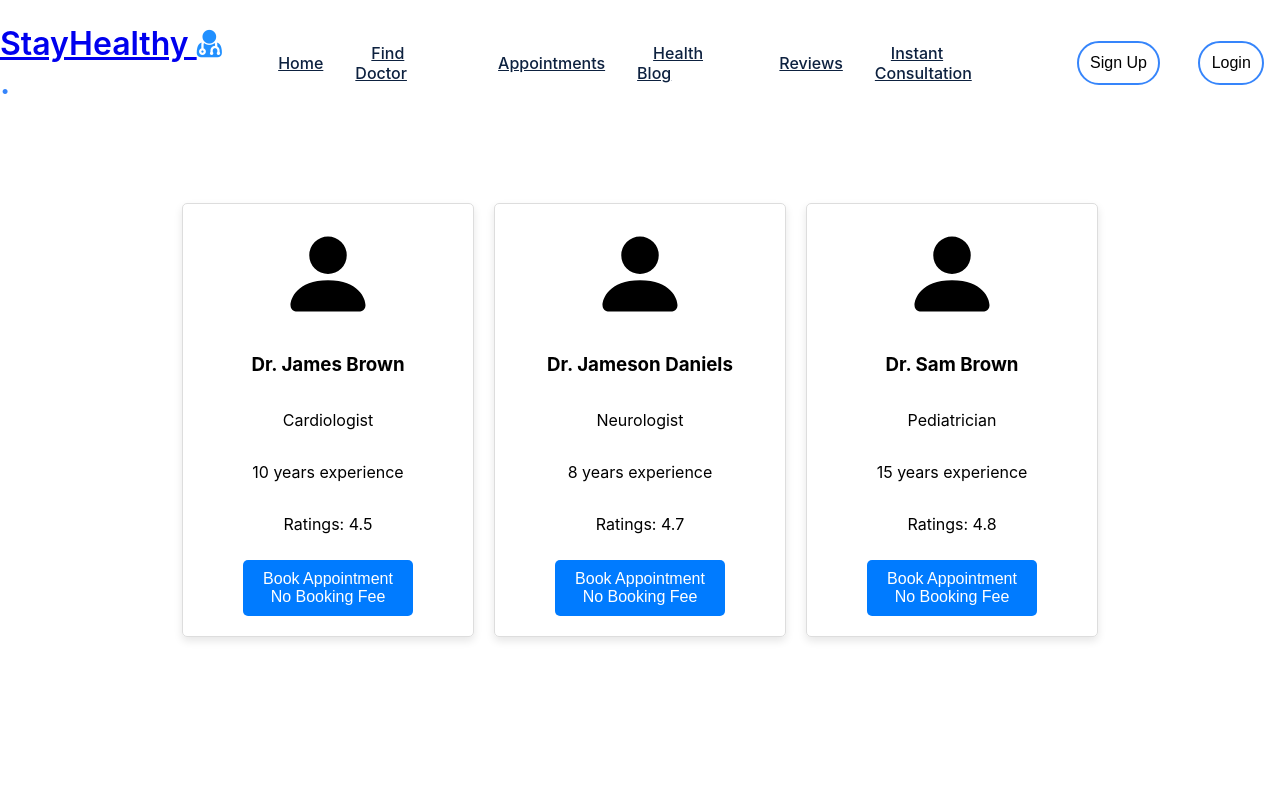
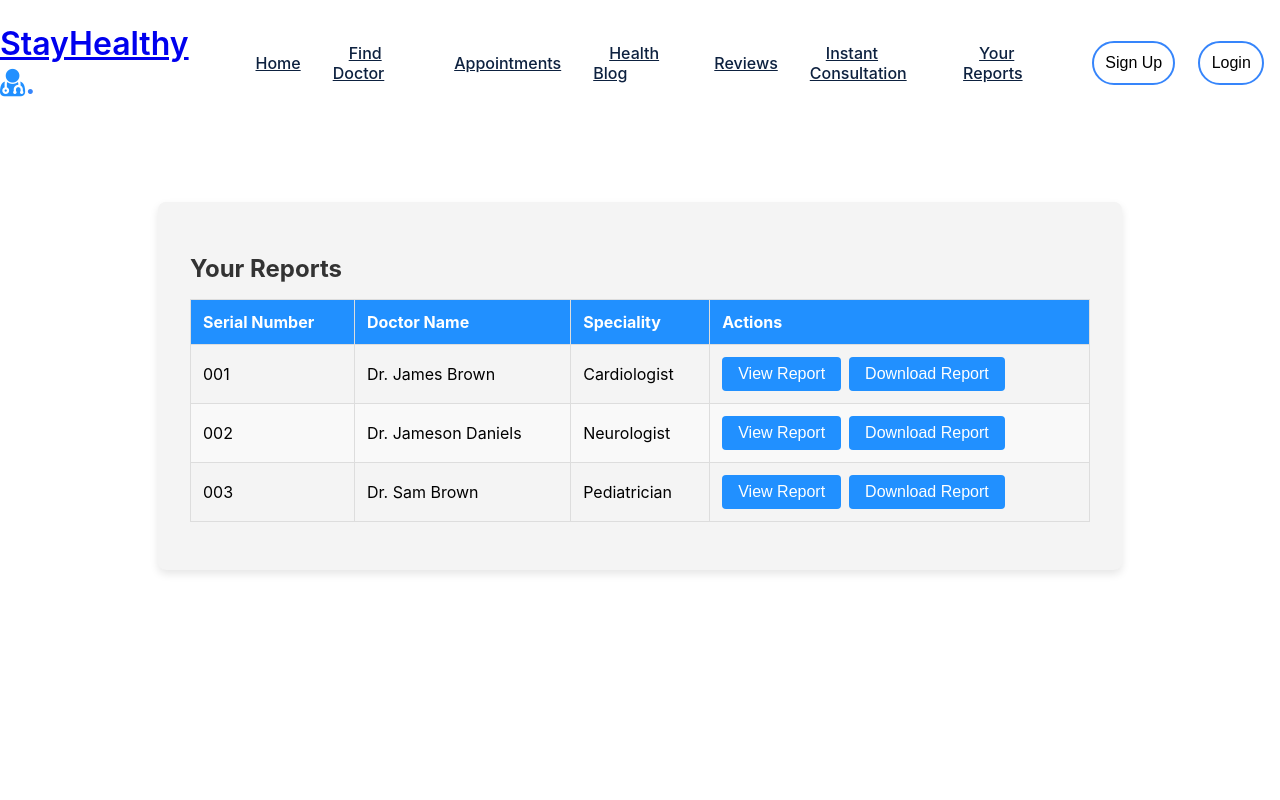
Before and after one commit to IvanIgn2023/med_app, a React (Create React App) app: page /reports in a window 1280 px wide. Shown: the top 800 px of the page. Built offline with nearby package versions, Linux system fonts and the light colour scheme.

Commit message:
added report form

```diff
--- a/src/App.js
+++ b/src/App.js
@@ -8,7 +8,8 @@ import InstantConsultation from './Components/InstantConsultationBooking/Instant
 import DoctorCard from './Components/DoctorCard/DoctorCard';
 import Notification from './Components/Notification/Notification';
 import ReviewForm from './Components/ReviewForm/ReviewForm';
-import ProfileForm from './Components/ProfileForm/ProfileForm'; // Correct import path for ProfileForm
+import ProfileForm from './Components/ProfileForm/ProfileForm';
+import ReportsLayout from './Components/ReportsLayout/ReportsLayout'; // Import ReportsLayout
 
 import { BrowserRouter as Router, Route, Routes } from "react-router-dom";
 
@@ -20,13 +21,18 @@ function App() {
 
   useEffect(() => {
     const storedEmail = sessionStorage.getItem("email");
-    const storedUsername = sessionStorage.getItem("username");
+    const storedUsername = sessionStorage.getItem("name"); // Ensure consistency with sessionStorage key
 
     if (storedEmail && storedUsername) {
       setIsLoggedIn(true);
       setUsername(storedUsername);
     }
   }, []);
+
+  // Callback function to update username
+  const handleProfileUpdate = (updatedUsername) => {
+    setUsername(updatedUsername);
+  };
 
   const handleBooking = () => {
     setNotificationMessage('Your appointment has been booked successfully!');
@@ -46,7 +52,7 @@ function App() {
 
   return (
     <Router>
-      <div>
+      <div className="app-container">
         <Navbar isLoggedIn={isLoggedIn} username={username} setIsLoggedIn={setIsLoggedIn} setUsername={setUsername} />
 
         <Notification
@@ -61,7 +67,8 @@ function App() {
           <Route path="/find-doctor" element={<FindDoctorSearch />} />
           <Route path="/instant-consultation" element={<InstantConsultation onBooking={handleBooking} onCancel={handleCancelBooking} />} />
           <Route path="/reviews" element={<ReviewForm doctorName="James Brown" />} />
-          <Route path="/profile" element={<ProfileForm />} /> {/* Added route for ProfileForm */}
+          <Route path="/profile" element={<ProfileForm onProfileUpdate={handleProfileUpdate} />} />
+          <Route path="/reports" element={<ReportsLayout />} /> {/* Add route for ReportsLayout */}
         </Routes>
 
         <div className="doctor-cards-container">
--- a/src/Components/Navbar/Navbar.js
+++ b/src/Components/Navbar/Navbar.js
@@ -1,11 +1,7 @@
 import React, { useState } from "react";
 import { Link } from "react-router-dom";
 import "./Navbar.css";
-import ProfileCard from '../ProfileCard/ProfileCard';
-
- // Correct if ProfileCard.js is in Components
-
-
+import ProfileCard from '../ProfileCard/ProfileCard'; // Ensure this path is correct
 
 const Navbar = ({ isLoggedIn, username, setIsLoggedIn, setUsername }) => {
   const [click, setClick] = useState(false);
@@ -65,6 +61,9 @@ const Navbar = ({ isLoggedIn, username, setIsLoggedIn, setUsername }) => {
         <li className="link">
           <Link to="/instant-consultation">Instant Consultation</Link>
         </li>
+        <li className="link">
+          <Link to="/reports">Your Reports</Link> {/* Add link to ReportsLayout */}
+        </li>
         {isLoggedIn ? (
           <>
             <li className="link welcome-user" onClick={toggleProfileDropdown}>
--- a/src/Components/ProfileCard/ProfileCard.css
+++ b/src/Components/ProfileCard/ProfileCard.css
@@ -3,8 +3,8 @@
   position: absolute;
   top: 60px; /* Adjust based on the navbar height */
   right: 0;
-  background-color: #fff;
-  box-shadow: 0 4px 8px rgba(0, 0, 0, 0.1);
+  background: linear-gradient(135deg, #f0f0f0, #ffffff); /* Gradient background for a shiny effect */
+  box-shadow: 0 6px 12px rgba(0, 0, 0, 0.2); /* Enhanced shadow for depth */
   border-radius: 8px;
   padding: 1rem;
   width: 300px; /* Adjusted width to accommodate form elements */
@@ -12,6 +12,7 @@
   display: flex;
   flex-direction: column;
   align-items: center;
+  transition: all 0.3s ease; /* Smooth transition for hover effect */
 }
 
 /* Style for the profile picture */
@@ -20,12 +21,22 @@
   height: 80px;
   border-radius: 50%;
   margin-bottom: 1rem;
+  border: 3px solid #2190FF; /* Adding a border to the profile picture */
+  box-shadow: 0 4px 8px rgba(0, 0, 0, 0.2); /* Shadow for a 3D effect */
+  transition: transform 0.3s ease; /* Smooth transition for hover effect */
+}
+
+/* Hover effect for the profile picture */
+.profile-card .profile-pic:hover {
+  transform: scale(1.1); /* Slight zoom effect on hover */
 }
 
 /* Style for the title */
 .profile-card h3 {
   margin: 0;
-  font-size: 1.2rem;
+  font-size: 1.4rem; /* Slightly larger font size for emphasis */
+  color: #333; /* Darker text color for better readability */
+  text-shadow: 0 1px 3px rgba(0, 0, 0, 0.1); /* Subtle text shadow */
 }
 
 /* Style for profile details */
@@ -36,7 +47,8 @@
 
 .profile-card p {
   margin: 0.5rem 0;
-  font-size: 0.9rem;
+  font-size: 1rem; /* Adjusted font size for better readability */
+  color: #555; /* Slightly lighter color for profile details */
 }
 
 /* Style for form elements */
@@ -48,39 +60,49 @@
   display: block;
   margin: 0.5rem 0;
   font-size: 0.9rem;
+  color: #333; /* Darker color for labels */
 }
 
 .profile-card input {
   width: 100%;
-  padding: 0.5rem;
+  padding: 0.6rem; /* Increased padding for better user experience */
   margin-top: 0.25rem;
-  border: 1px solid #ccc;
+  border: 1px solid #ddd; /* Lighter border color */
   border-radius: 5px;
+  background-color: #f9f9f9; /* Light background color for inputs */
+  transition: border-color 0.3s ease; /* Smooth transition for border color change */
 }
 
+.profile-card input:focus {
+  border-color: #2190FF; /* Highlight border on focus */
+}
+
+/* Style for buttons */
 .profile-card button {
   width: 100%;
-  padding: 0.5rem;
+  padding: 0.6rem; /* Increased padding for better button size */
   border: 1px solid #2190FF;
   color: #2190FF;
-  background-color: #fff;
+  background-color: #ffffff;
   border-radius: 5px;
   cursor: pointer;
   margin-top: 0.5rem;
+  transition: all 0.3s ease; /* Smooth transition for button effects */
 }
 
 .profile-card button:hover {
   background-color: #2190FF;
   color: #fff;
+  box-shadow: 0 4px 8px rgba(0, 0, 0, 0.1); /* Subtle shadow on hover */
 }
 
 /* Additional style for cancel button */
 .profile-card .cancel-button {
-  border-color: #ccc;
-  color: #000;
+  border-color: #ddd; /* Lighter border for cancel button */
+  color: #666; /* Darker text color for cancel button */
 }
 
 .profile-card .cancel-button:hover {
-  background-color: #ccc;
-  color: #000;
+  background-color: #eee; /* Light background color for hover effect */
+  color: #333; /* Darker text color on hover */
 }
--- /dev/null
+++ b/src/Components/ReportsLayout/ReportsLayout.css
@@ -0,0 +1,62 @@
+/* General styling for the container to center the layout */
+.reports-layout-wrapper {
+  display: flex;
+  justify-content: center;
+  align-items: center;
+  min-height: calc(100vh - 60px); /* Adjust based on the height of the navbar */
+  padding: 1rem;
+}
+
+.reports-layout {
+  padding: 2rem;
+  background-color: #f4f4f4;
+  border-radius: 8px;
+  box-shadow: 0 4px 8px rgba(0, 0, 0, 0.1);
+  max-width: 900px; /* Limit the width for readability */
+  width: 100%; /* Make sure it adapts to available width */
+}
+
+.reports-layout h2 {
+  margin-bottom: 1rem;
+  font-size: 1.5rem;
+  color: #333;
+}
+
+.reports-table {
+  width: 100%;
+  border-collapse: collapse;
+  margin-bottom: 1rem;
+}
+
+.reports-table th, .reports-table td {
+  border: 1px solid #ddd;
+  padding: 0.75rem;
+  text-align: left;
+}
+
+.reports-table th {
+  background-color: #2190FF;
+  color: #fff;
+}
+
+.reports-table tr:nth-child(even) {
+  background-color: #f9f9f9;
+}
+
+.reports-table tr:hover {
+  background-color: #f1f1f1;
+}
+
+.reports-table button {
+  margin-right: 0.5rem;
+  padding: 0.5rem 1rem;
+  border: none;
+  border-radius: 4px;
+  cursor: pointer;
+  background-color: #2190FF;
+  color: #fff;
+}
+
+.reports-table button:hover {
+  background-color: #1a7dff;
+}
--- /dev/null
+++ b/src/Components/ReportsLayout/ReportsLayout.js
@@ -0,0 +1,43 @@
+import React from 'react';
+import './ReportsLayout.css';
+
+const ReportsLayout = () => {
+  const reports = [
+    { serialNumber: '001', doctorName: 'Dr. James Brown', speciality: 'Cardiologist' },
+    { serialNumber: '002', doctorName: 'Dr. Jameson Daniels', speciality: 'Neurologist' },
+    { serialNumber: '003', doctorName: 'Dr. Sam Brown', speciality: 'Pediatrician' },
+  ];
+
+  return (
+    <div className="reports-layout-wrapper">
+      <div className="reports-layout">
+        <h2>Your Reports</h2>
+        <table className="reports-table">
+          <thead>
+            <tr>
+              <th>Serial Number</th>
+              <th>Doctor Name</th>
+              <th>Speciality</th>
+              <th>Actions</th>
+            </tr>
+          </thead>
+          <tbody>
+            {reports.map((report, index) => (
+              <tr key={index}>
+                <td>{report.serialNumber}</td>
+                <td>{report.doctorName}</td>
+                <td>{report.speciality}</td>
+                <td>
+                  <button>View Report</button>
+                  <button>Download Report</button>
+                </td>
+              </tr>
+            ))}
+          </tbody>
+        </table>
+      </div>
+    </div>
+  );
+};
+
+export default ReportsLayout;
```
Also changed, not shown: src/Components/ProfileCard/ProfileCard.js (+39 -19 lines), 1 other file (tests, documents, lock files or other folders).
